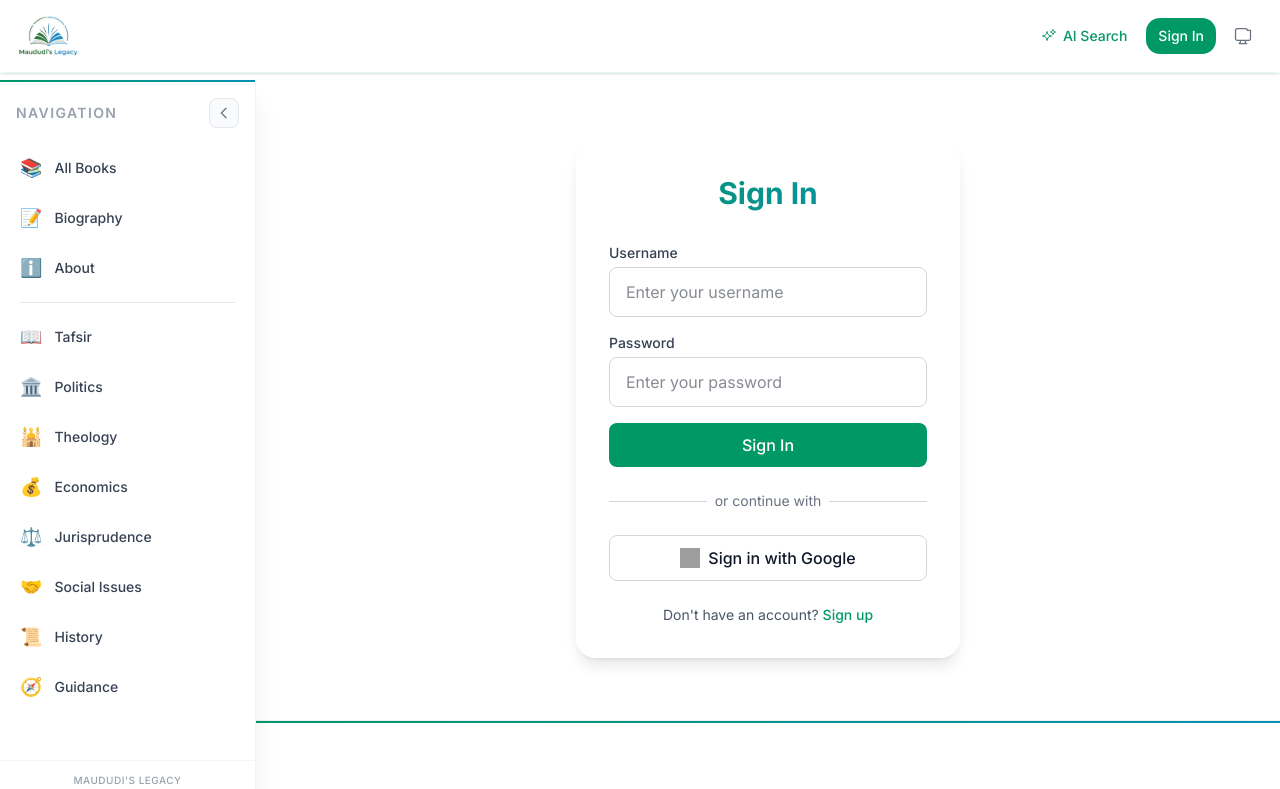
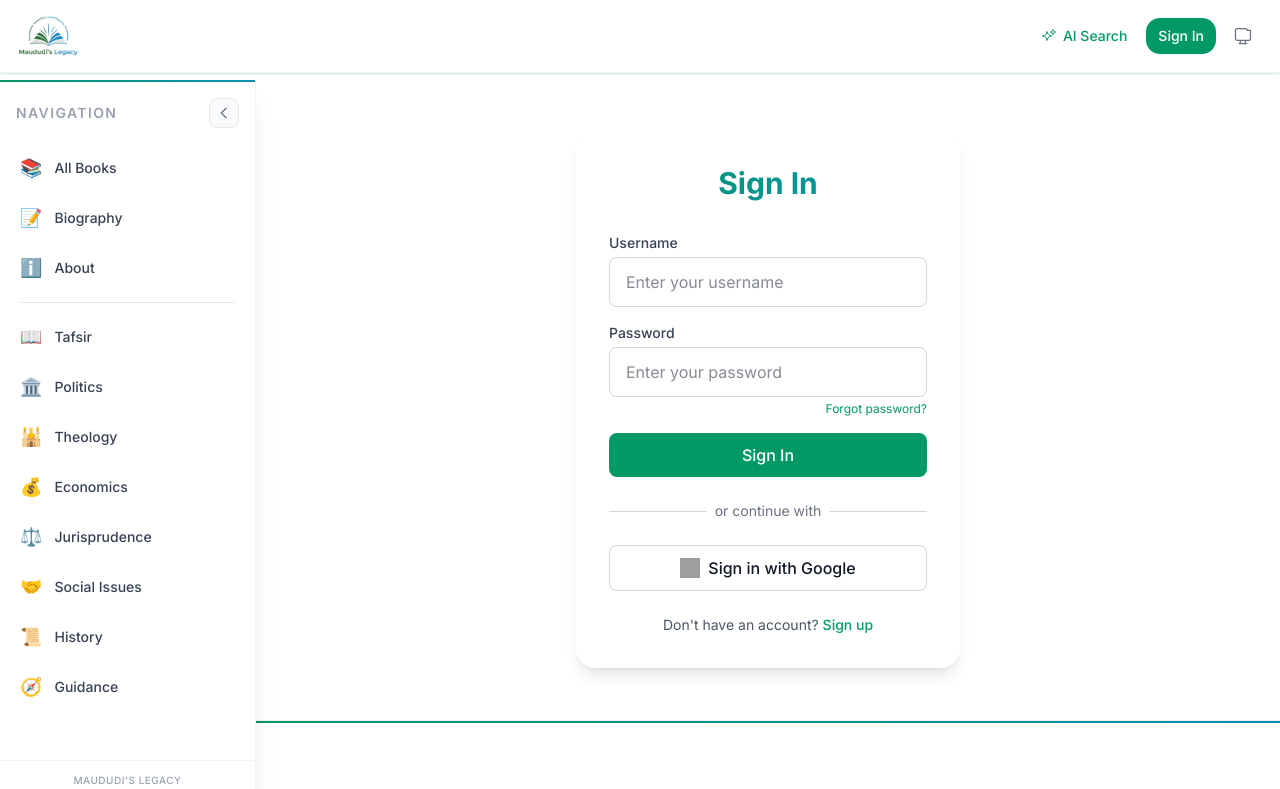
Before and after one commit to MuhammadGhyasAli/Maududi-s_Legacy, a Next.js app: page /auth/login in a window 1280 px wide. Shown: the top 789 px of the page. Built offline with nearby package versions, Linux system fonts and the light colour scheme; grey boxes are pictures that could not be loaded; a web font is replaced by a local one.

Commit message:
Add forgot password link to login page

```diff
--- a/src/app/auth/login/page.tsx
+++ b/src/app/auth/login/page.tsx
@@ -68,6 +68,11 @@
               className="w-full px-4 py-3 rounded-lg border border-gray-300 dark:border-gray-600 bg-white dark:bg-gray-800 text-gray-900 dark:text-white focus:ring-2 focus:ring-emerald-500 focus:border-emerald-500 outline-none transition-all duration-200"
               placeholder="Enter your password"
             />
+            <div className="flex justify-end mt-1">
+              <Link href="/auth/forgot-password" className="text-xs text-emerald-600 dark:text-emerald-400 hover:underline">
+                Forgot password?
+              </Link>
+            </div>
            </div>
 
           <button
```
Lines whose indentation alone changed are shown as unchanged.
